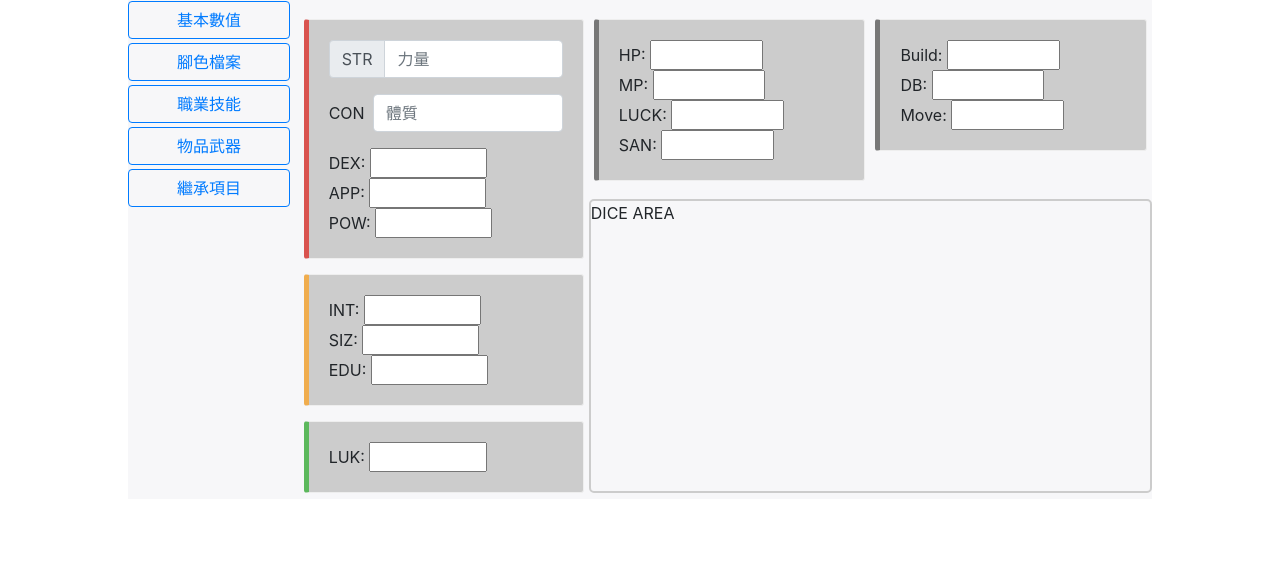
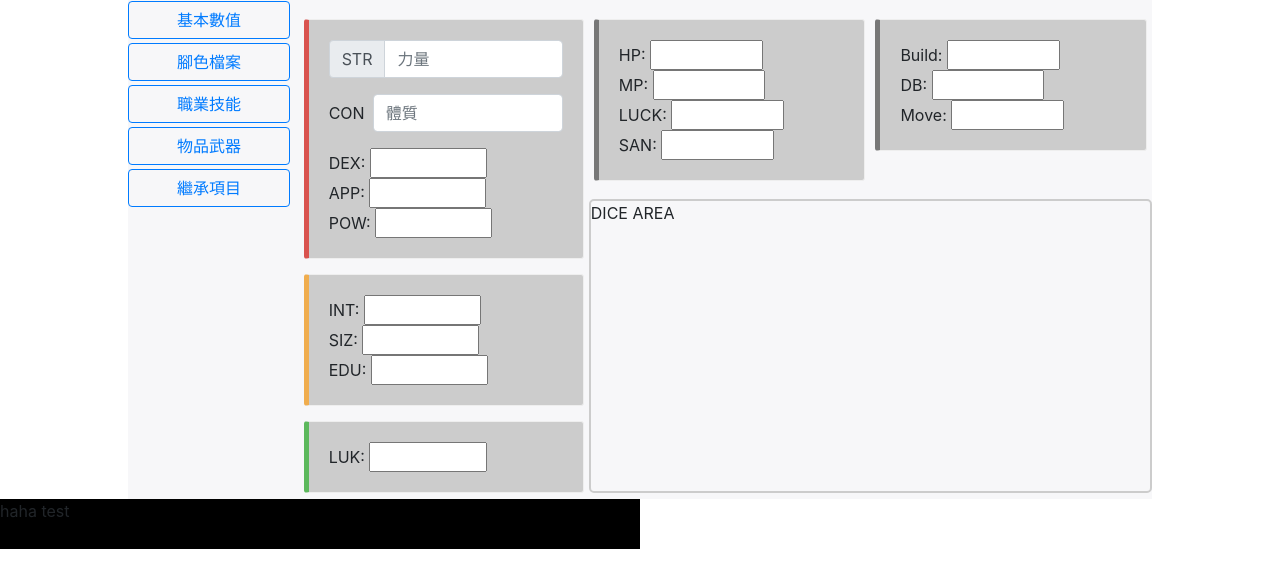
Before and after one commit to ntp890517/COC, a Django app: page /index/ in a window 1280 px wide. Shown: the part 57-645 px from the top of the page. Run offline with Django 3.2, Linux system fonts and the light colour scheme; some libraries are stand-ins or nearby versions.

Commit message:
setup static for css and add style.css

```diff
--- a/COC/Create_Character/templates/index.html
+++ b/COC/Create_Character/templates/index.html
@@ -1,7 +1,9 @@
+{% load staticfiles %}
 <!DOCTYPE html>
 <html lang="en">
 <head>
     <link rel="stylesheet" href="https://maxcdn.bootstrapcdn.com/bootstrap/4.0.0/css/bootstrap.min.css" integrity="sha384-Gn5384xqQ1aoWXA+058RXPxPg6fy4IWvTNh0E263XmFcJlSAwiGgFAW/dAiS6JXm" crossorigin="anonymous">
+    <link rel="stylesheet" href="{% static 'css/style.css' %}">
     <meta charset="UTF-8">
     <title>COC</title>
     <script>
@@ -168,6 +170,6 @@
         </div>
     </div>
 </div>
-
+<div class="test">haha test</div>
 </body>
 </html>
--- /dev/null
+++ b/COC/static/css/style.css
@@ -0,0 +1,5 @@
+.test {
+    background-color: black;
+    height: 50px;
+    width: 50%;
+}
```
Also changed, not shown: COC/COC/settings.py (+7 -0 lines).
